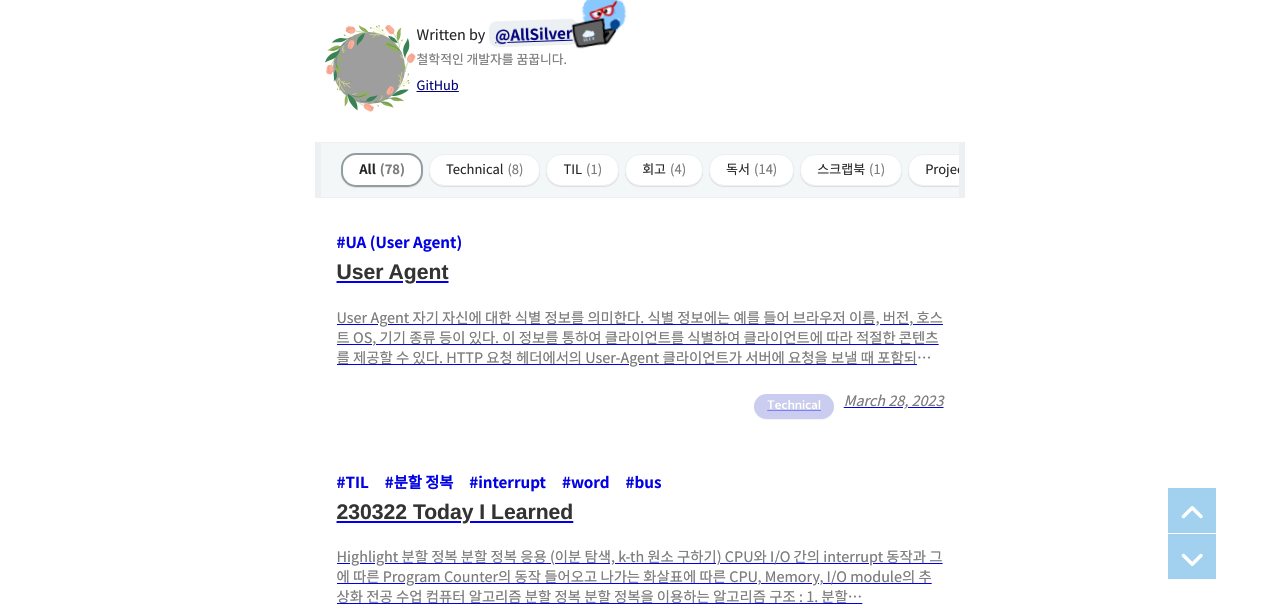
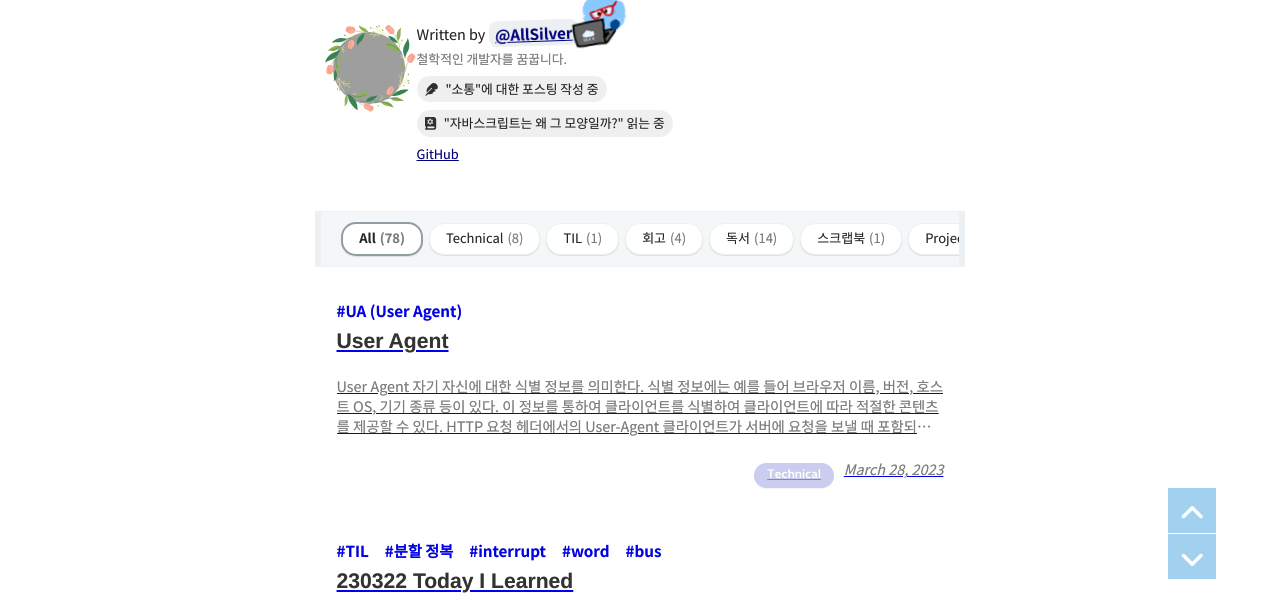
Before and after one commit to dar-jeeling/allsilver.dev, a Gatsby site: page / in a window 1280 px wide. Shown: the part 180-792 px from the top of the page. Built offline with nearby package versions, Linux system fonts and the light colour scheme; Gatsby itself is replaced by a stand-in of ours; some packages are replaced by stand-ins of ours; grey boxes are pictures that could not be loaded; what typography-theme-github would draw is missing.

Commit message:
feat: StatusBadge 컴포넌트 구현

```diff
--- a/src/components/bio/index.jsx
+++ b/src/components/bio/index.jsx
@@ -1,11 +1,19 @@
 import React, { forwardRef } from 'react'
 import { StaticQuery, graphql, Link } from 'gatsby'
 import Image from 'gatsby-image'
-
+import { StatusBadge } from '../statusBadge'
 import './index.scss'
 import { Wreath } from '../flowerProfile'
 
 export const Bio = forwardRef((props, ref) => {
+  const statuses = [
+    { type: 'writing', description: '"소통"에 대한 포스팅 작성 중' },
+    {
+      type: 'reading',
+      description: '"자바스크립트는 왜 그 모양일까?" 읽는 중',
+    },
+  ]
+
   return (
     <StaticQuery
       query={bioQuery}
@@ -34,6 +42,13 @@ export const Bio = forwardRef((props, ref) => {
                     <span>@{author}</span>
                   </Link>
                   <div className="author-introduction">{introduction}</div>
+
+                  <div className="author-status">
+                    {statuses.map((status, index) => (
+                      <StatusBadge key={index} status={status} />
+                    ))}
+                  </div>
+
                   <p className="author-socials">
                     {social.instagram && (
                       <a href={`https://www.instagram.com/${social.instagram}`}>
--- a/src/components/bio/index.scss
+++ b/src/components/bio/index.scss
@@ -106,6 +106,16 @@
     line-height: 1.4;
   }
 
+  .author-status {
+    display: flex;
+    flex-direction: column;
+
+    gap: 8px;
+    margin-top: 8px;
+
+    max-width: fit-content;
+  }
+
   .author-socials {
     margin-top: 4px;
   }
--- /dev/null
+++ b/src/components/statusBadge/index.jsx
@@ -0,0 +1,52 @@
+// status : { type: 어떤 활동인지, description: 설명 }
+import { FontAwesomeIcon } from '@fortawesome/react-fontawesome'
+import React from 'react'
+import {
+  faBookTanakh,
+  faSkull,
+  faGraduationCap,
+  faPencil,
+  faFeather,
+} from '@fortawesome/free-solid-svg-icons'
+import { SwitchCase } from '../SwitchCase'
+
+import './index.scss'
+
+export const StatusBadge = ({ status }) => {
+  return (
+    <div className={`status-badge`}>
+      {/* 타입에 따라 다른 아이콘 렌더링 */}
+      <SwitchCase
+        value={status.type}
+        caseBy={{
+          reading: (
+            <FontAwesomeIcon
+              icon={faBookTanakh}
+              className="status-badge__icon"
+            />
+          ),
+          exam: (
+            <FontAwesomeIcon icon={faSkull} className="status-badge__icon" />
+          ),
+          graduation: (
+            <FontAwesomeIcon
+              icon={faGraduationCap}
+              className="status-badge__icon"
+            />
+          ),
+          study: (
+            <FontAwesomeIcon icon={faPencil} className="status-badge__icon" />
+          ),
+          writing: (
+            <FontAwesomeIcon icon={faFeather} className="status-badge__icon" />
+          ),
+        }}
+      />
+
+      <span
+        className={`status-badge__icon status-badge__icon--${status.type}`}
+      ></span>
+      <span className="status-badge__text">{status.description}</span>
+    </div>
+  )
+}
--- /dev/null
+++ b/src/components/statusBadge/index.scss
@@ -0,0 +1,15 @@
+.status-badge {
+  display: flex;
+  align-items: center;
+  gap: 4px;
+  padding: 4px 8px;
+  border-radius: 100px;
+  background-color: rgba(214, 214, 216, 0.4);
+  font-size: 80%;
+  width: fit-content;
+  // text ellipsis
+  max-width: 300px;
+  overflow: hidden;
+  text-overflow: ellipsis;
+  white-space: nowrap;
+}
```
